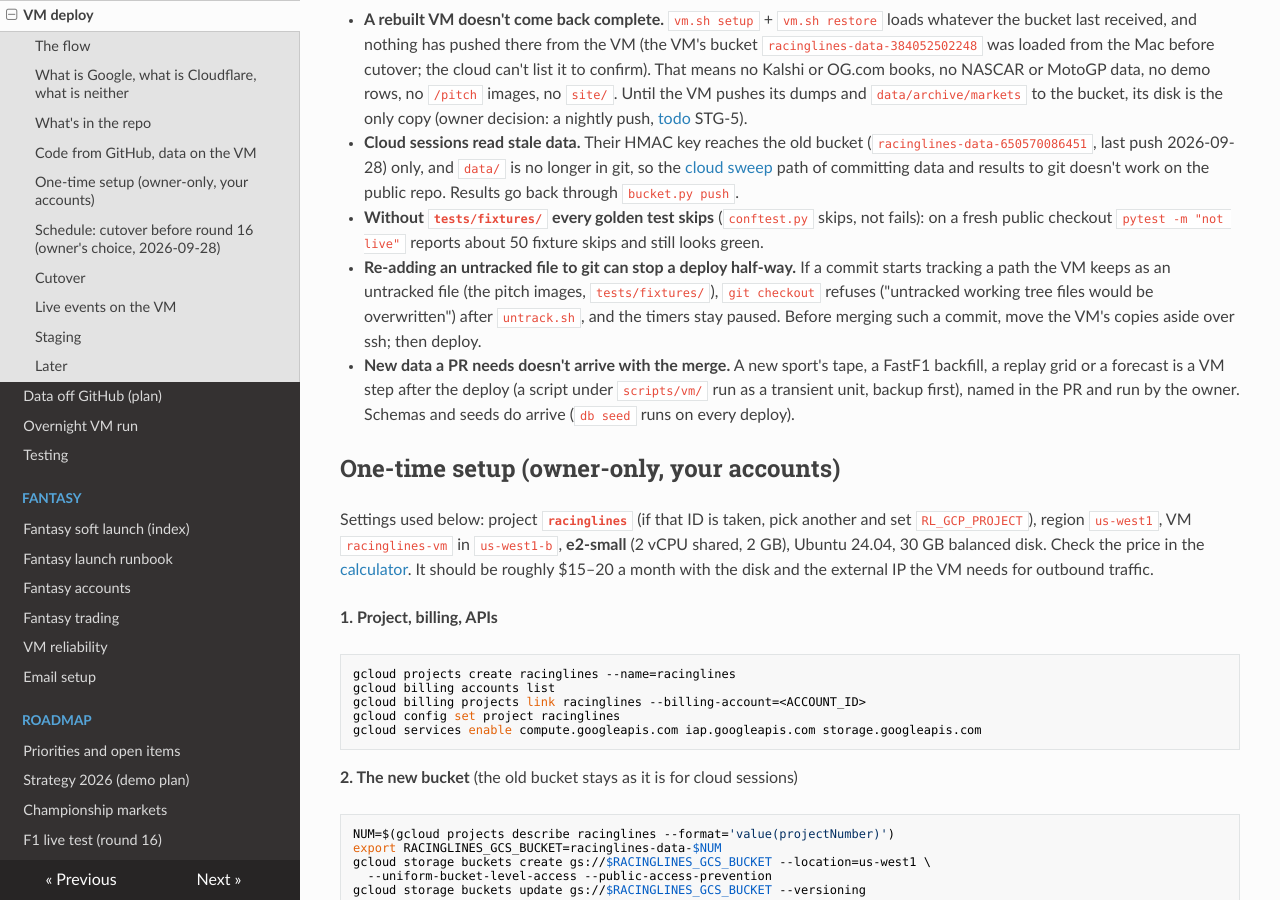
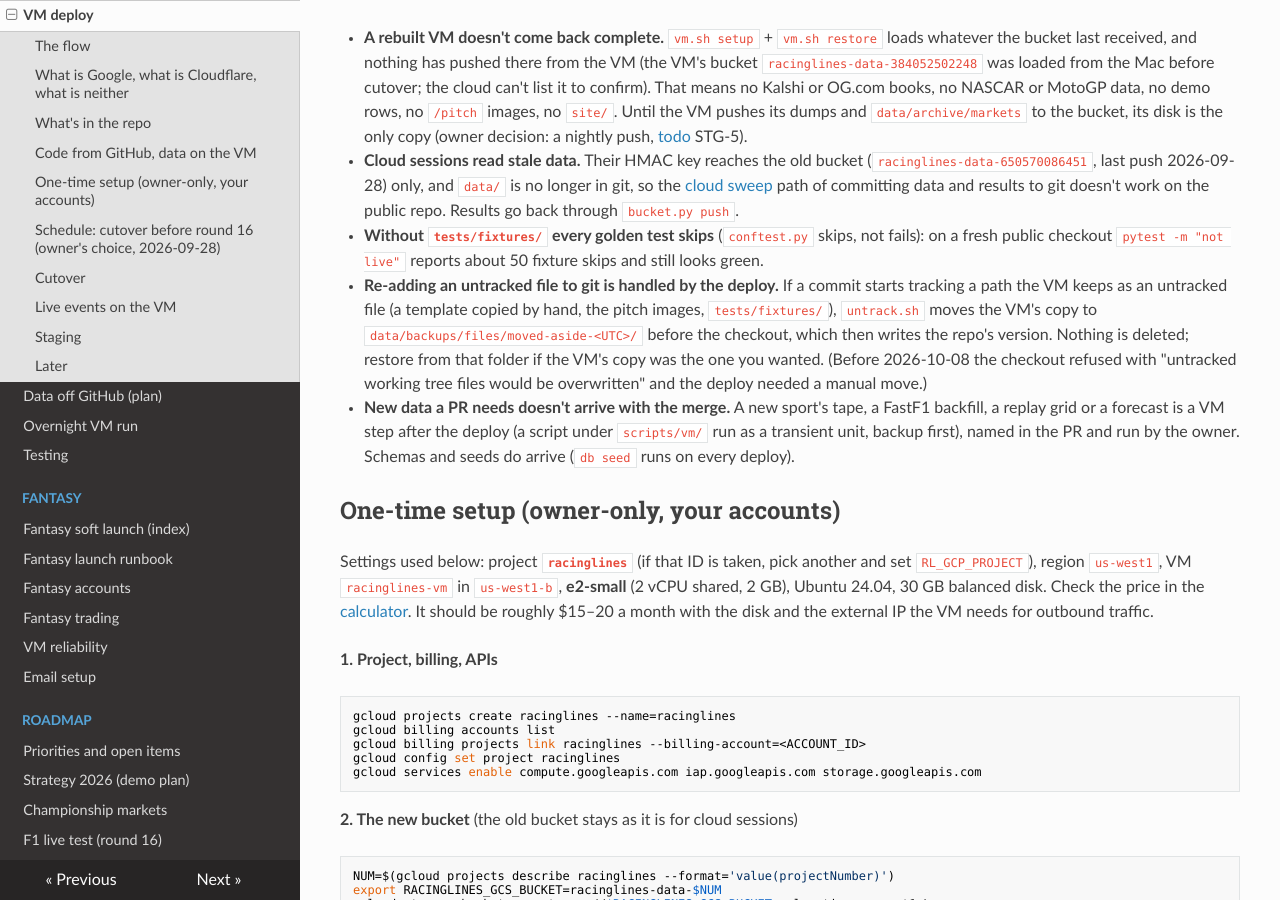
Before and after one commit to lalligagger/racinglines-public, an MkDocs documentation site: the page built from docs/vm-deploy.md, in a window 1280 px wide and 900 px high, scrolled down 5241 px. Built offline with MkDocs 1.6.1, drawn with Linux system fonts in a browser that asks for light colours; nearby versions of some CDN libraries; some of the changed text lies outside the part shown.

Commit message:
[ops] untrack.sh: move aside untracked files the target starts tracking, so a deploy's checkout can't refuse (live_f1_stream.html on the VM stopped the #103 deploy). Merging deploys: untrack.sh is piped from this checkout. No migration or data step. (#104)
Co-authored-by: Copilot <223556219+Copilot@users.noreply.github.com>

```diff
--- a/docs/vm-deploy.md
+++ b/docs/vm-deploy.md
@@ -73,7 +73,7 @@ be repeated without reading the whole page.
 | `deploy/vm/setup.sh` | One-time VM setup, run by `vm.sh setup`: packages, the `racinglines` user, a read-only deploy key, `/opt/racinglines` on `main`, a Python 3.14 venv (uv), Postgres, `/etc/racinglines.env`, the units |
 | `deploy/vm/update.sh [ref]` | On the VM, run by `vm.sh deploy`: checkout, `pip install`, `alembic upgrade head`, `racinglines db seed` (reference rows for every sport schema, idempotent upserts). The only database writes a deploy makes |
 | `deploy/vm/build_docs.sh` | Piped over ssh by `vm.sh deploy` (after the timers resume) and `vm.sh docs`: builds `site/`, which the app serves at `/docs`, from the checkout's `docs/` (installs `requirements-docs.txt` into the venv the first time). Fail-soft: a failure logs a `docs:` line and the old site stays. Touches only `site/` and the venv |
-| `deploy/vm/untrack.sh <ref>` | Piped over ssh by `vm.sh deploy` before `update.sh`: files the VM's current commit tracks and `<ref>` doesn't are backed up to `data/backups/files/racinglines-before-untrack-<UTC>.tar.gz` and untracked with a local commit, so the checkout leaves them on disk. It moved the VM from the private history to the public one without deleting `data/`, the test fixtures or the pitch images |
+| `deploy/vm/untrack.sh <ref>` | Piped over ssh by `vm.sh deploy` before `update.sh`: files the VM's current commit tracks and `<ref>` doesn't are backed up to `data/backups/files/racinglines-before-untrack-<UTC>.tar.gz` and untracked with a local commit, so the checkout leaves them on disk. It moved the VM from the private history to the public one without deleting `data/`, the test fixtures or the pitch images. Untracked files `<ref>` starts tracking are moved to `data/backups/files/moved-aside-<UTC>/` first, so the checkout cannot refuse |
 | `deploy/vm/systemd/` | `racinglines-web`, `racinglines-recorder` (the Mac's recorder LaunchAgent), `racinglines-signals` + timer (every 5 min), `racinglines-record-venues` + timer (Kalshi and OG.com books every 5 min, enabled by `vm.sh record`), and per-event templates `racinglines-live-f1@<event>` + timer and `racinglines-live-dh@<event>` |
 | `deploy/vm/compose.override.yml` | Postgres on the VM's loopback only |
 | `deploy/vm/racinglines.env.example` | The VM's settings file (`/etc/racinglines.env`: the admin password, `APP_SECRET`, alerts) |
@@ -130,10 +130,11 @@ below, or through the site's admin views. (A deploy's own database writes are `a
   data and results to git doesn't work on the public repo. Results go back through `bucket.py push`.
 - **Without `tests/fixtures/` every golden test skips** (`conftest.py` skips, not fails): on a fresh public checkout
   `pytest -m "not live"` reports about 50 fixture skips and still looks green.
-- **Re-adding an untracked file to git can stop a deploy half-way.** If a commit starts tracking a path the VM keeps
-  as an untracked file (the pitch images, `tests/fixtures/`), `git checkout` refuses ("untracked working tree files
-  would be overwritten") after `untrack.sh`, and the timers stay paused. Before merging such a commit, move the VM's
-  copies aside over ssh; then deploy.
+- **Re-adding an untracked file to git is handled by the deploy.** If a commit starts tracking a path the VM keeps
+  as an untracked file (a template copied by hand, the pitch images, `tests/fixtures/`), `untrack.sh` moves the VM's
+  copy to `data/backups/files/moved-aside-<UTC>/` before the checkout, which then writes the repo's version. Nothing
+  is deleted; restore from that folder if the VM's copy was the one you wanted. (Before 2026-10-08 the checkout
+  refused with "untracked working tree files would be overwritten" and the deploy needed a manual move.)
 - **New data a PR needs doesn't arrive with the merge.** A new sport's tape, a FastF1 backfill, a replay grid or a
   forecast is a VM step after the deploy (a script under `scripts/vm/` run as a transient unit, backup first), named
   in the PR and run by the owner. Schemas and seeds do arrive (`db seed` runs on every deploy).
```
Also changed, not shown: 1 other file.
